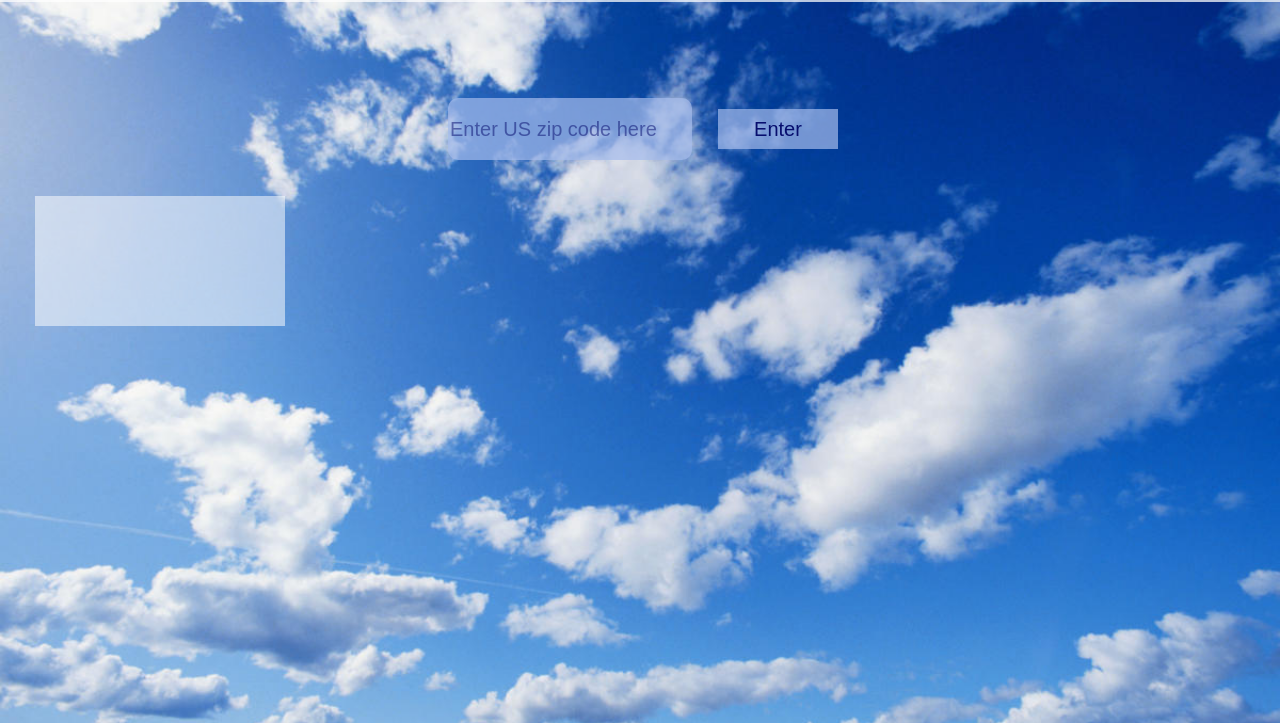
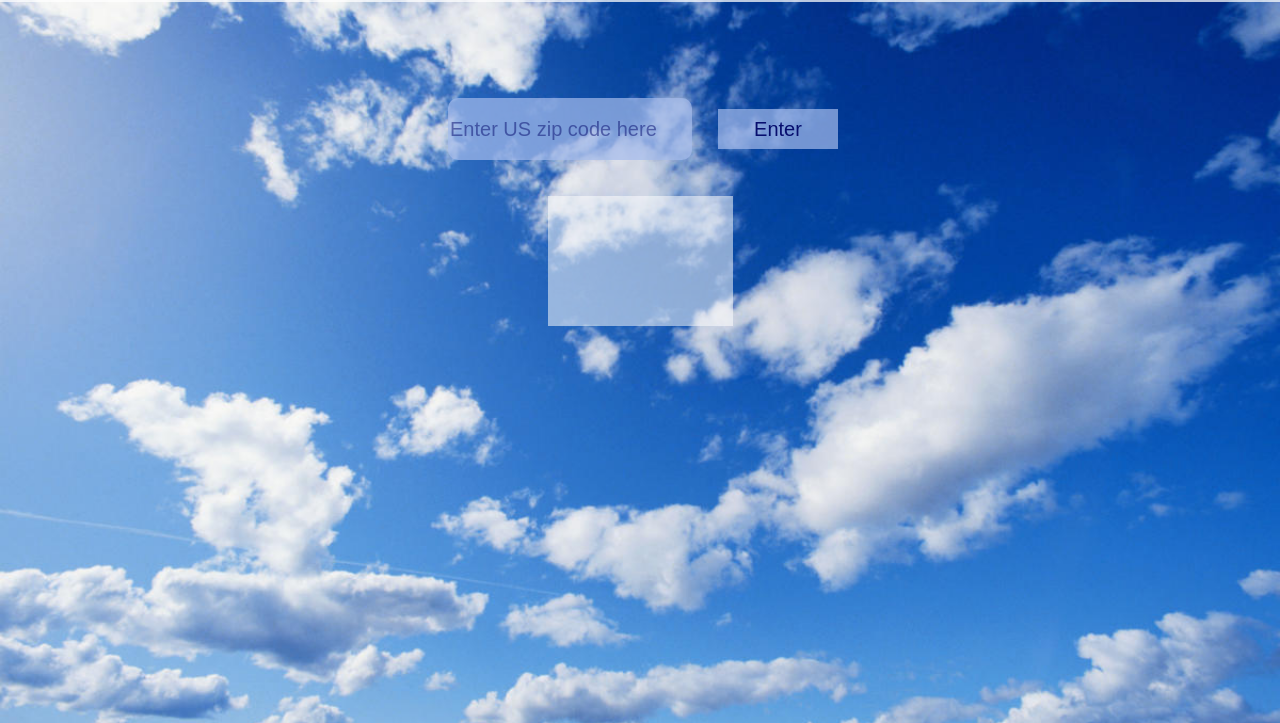
Before and after one commit to emalogajski/Weather-App, a website: page Website/index.html in a window 1280 px wide. Both pictures are taken after a click on the button "Enter". Shown: the part 77-800 px from the top of the page. Drawn offline with Linux system fonts and the light colour scheme; no server answers.

Commit message:
Moving fetched results to appear in the middle of the screen rather than on the left

```diff
--- a/Website/style.css
+++ b/Website/style.css
@@ -26,12 +26,11 @@ label {
 
 .entry-holder {
     text-align: left;
-    width: 250px;
+    width: 185px;
     height: 116px;
     background-color: rgba(255, 255, 255, 0.526);
     padding-top: 14px;
-    margin-left: 35px;
-    margin-top: 20px;
+    margin: 20px auto;
 }
 
 .date, .temperature, .city, .feels-like {
```
